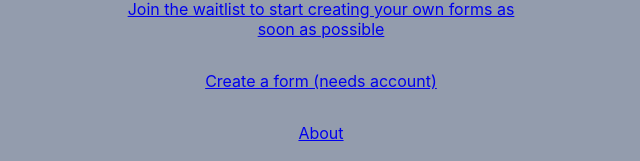
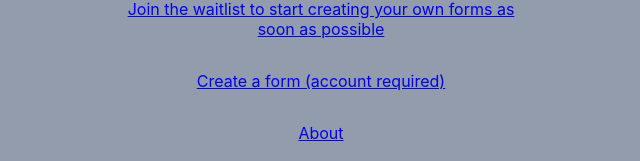
Before and after one commit to gshen7/forms-notion, a React (Create React App) app in the folder frontend/: page / in a window 1280 px wide. Shown: the part 370-531 px from the top of the page, without its empty margins (319-959 px from the left). Built offline with nearby package versions, Linux system fonts and the light colour scheme.

Commit message:
minor text changes

```diff
--- a/frontend/src/About.js
+++ b/frontend/src/About.js
@@ -7,6 +7,7 @@ export default function About() {
         <div className="Container">
             <h1>Notion Forms</h1>
             <p>With Notion Forms, you can create and manage forms that submit responses directly into your Notion databases. You will be able to manage your forms using your own Notion databases.</p>
+            <p>Currently we support forms with text/title, checkbox, select, and multi select fields.</p>
             <p><Link to='/'>Back to home</Link></p>
         </div>
     );
--- a/frontend/src/Home.js
+++ b/frontend/src/Home.js
@@ -7,7 +7,7 @@ export default function Home() {
         <div className="Container">
             <h1>Notion Forms</h1>
             <p><Link target="_blank" to='/form/5ee8e0606b5647fed80c522f'>Join the waitlist to start creating your own forms as soon as possible</Link></p>
-            <p><Link to='/create'>Create a form (needs account)</Link></p>
+            <p><Link to='/create'>Create a form (account required)</Link></p>
             <p><Link to='/about'>About</Link></p>
         </div>
     );
```
Also changed, not shown: 9 other files (tests, documents, lock files or other folders).
